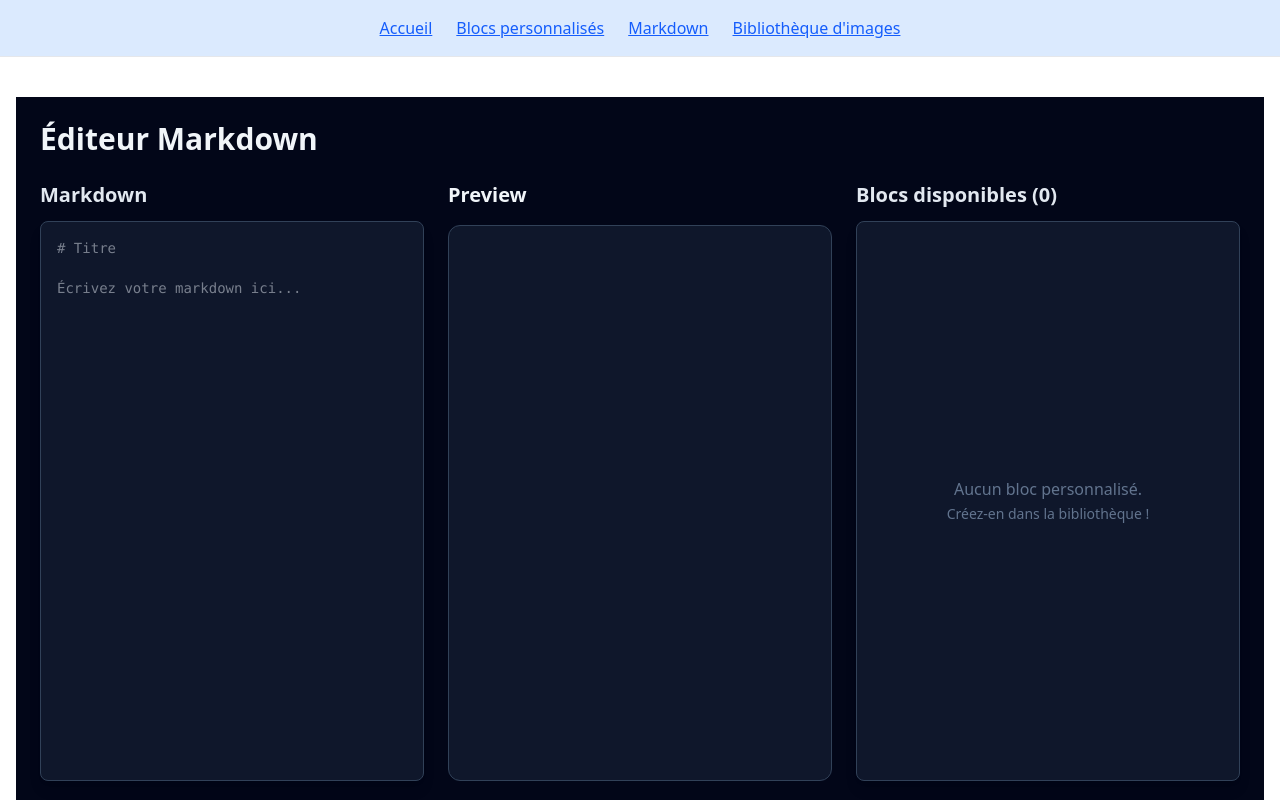
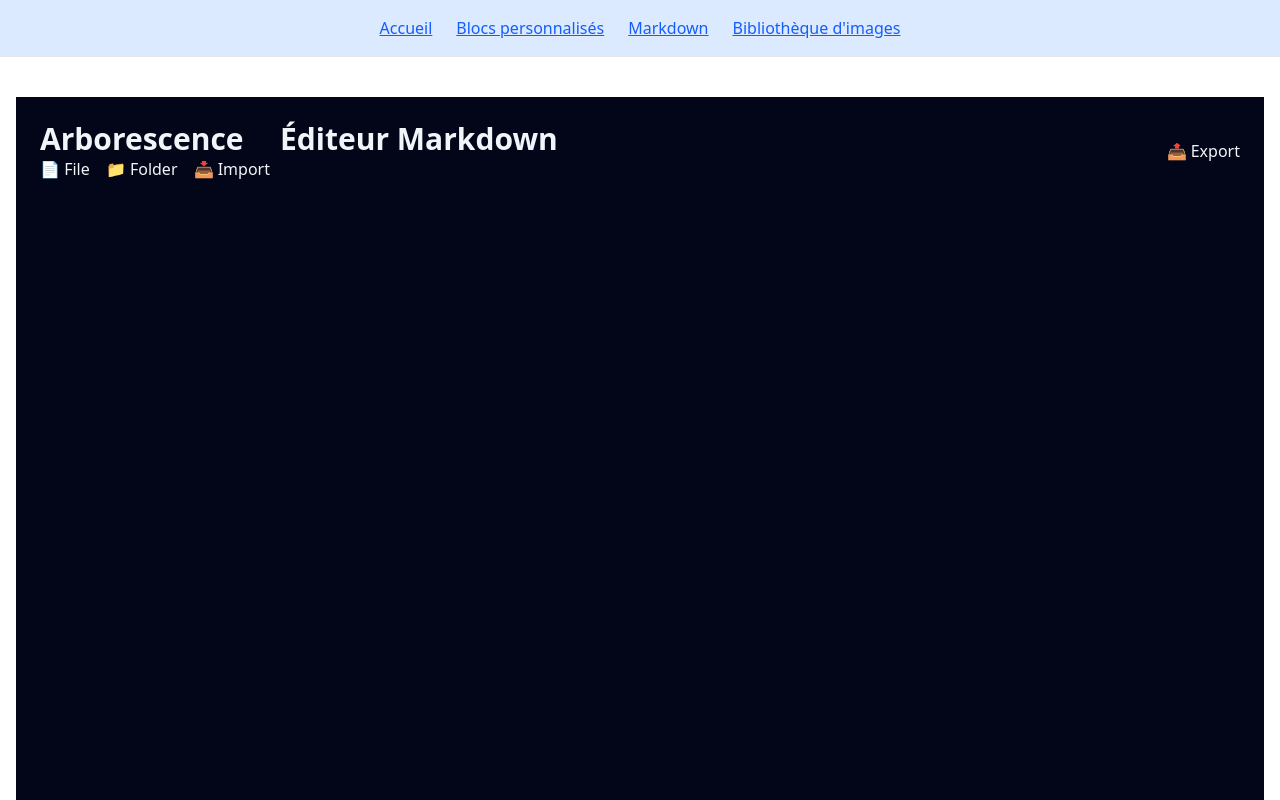
Before and after one commit to EnzoKFM/markdown-project, a React (Vite) app: page / in a window 1280 px wide. Shown: the top 800 px of the page. Built offline with nearby package versions, Linux system fonts and the light colour scheme.

Commit message:
connecting arbo to editor

```diff
--- a/src/components/arborescence/Arborescence.jsx
+++ b/src/components/arborescence/Arborescence.jsx
@@ -4,7 +4,7 @@ import { addNode, moveNode, changeName, deleteNode, importNode } from "../../sto
 import InputModal from "../modals/InputModal.jsx";
 import ConfirmModal from "../modals/ConfirmModal.jsx";
 
-function Arborescence() {
+function Arborescence({OnFileClick}) {
     const tree = useSelector((state) => state.tree.tree);
     const dispatch = useDispatch();
 
@@ -146,7 +146,7 @@ function Arborescence() {
                                 if (isFolder) {
                                     toggleFolder(node.id)
                                 } else {
-                                    console.log("Informations du fichier : ", node.text);
+                                    OnFileClick(node)
                                 };
                             }}
                         >
@@ -165,7 +165,7 @@ function Arborescence() {
 
     return (
         <>
-            <section className="p-4">
+            <section className="">
                 <h1 className="text-3xl font-bold">Arborescence</h1>
                 <div className="flex gap-4">
                     <button className="cursor-pointer" onClick={() => handleAddNode('root', 'file')}>📄 File</button>
--- a/src/pages/ImageLibrary.jsx
+++ b/src/pages/ImageLibrary.jsx
@@ -1,6 +1,6 @@
 import { useState, useEffect } from "react";
 import { useSelector, useDispatch } from "react-redux";
-import { addImage, deleteImage, renameImage, setImages } from "../store/imageSlice";
+import { addImage, deleteImage, renameImage, setImages } from "../store/slices/imageSlice";
 
 
 function ImageLibrary() {
--- a/src/pages/Markdown.jsx
+++ b/src/pages/Markdown.jsx
@@ -3,14 +3,20 @@ import MarkdownEditor from "../components/MarkdownEditor";
 import MarkdownPreview from "../components/MarkdownPreview";
 import MarkdownBlocks from "../components/MarkdownBlocks";
 import { useBlockShortcuts } from "../hooks/useBlockShortcuts";
-import { useSelector } from "react-redux";
+import { Provider, useSelector } from "react-redux";
+import store from "../store/store";
+import Arborescence from "../components/arborescence/Arborescence";
+import { saveNode } from "../store/slices/treeSlice";
+import { useDispatch } from "react-redux";
 
 export default function Markdown() {
     const [text, setText] = useState("");
+    const [node, setNode] = useState(null)
     const textareaRef = useRef(null);
     const { blocks } = useSelector((state) => state.blocks);
+    const dispatch = useDispatch();
 
-    function insert(content) {
+    function insertBlock(content) {
         const textarea = textareaRef.current;
 
         const start = textarea.selectionStart;
@@ -19,15 +25,64 @@ export default function Markdown() {
         setText((prev) => prev.slice(0, start) + content + prev.slice(end));
     }
 
-    useBlockShortcuts(blocks, insert);
+    function insertNode(node) {
+        setNode(node)
+        setText("")
+
+        const textarea = textareaRef.current;
+
+        const start = textarea.selectionStart;
+        const end = textarea.selectionEnd;
+
+        setText((prev) => prev.slice(0, start) + node.text + prev.slice(end));
+        console.log(text)
+    }
+
+    function saveFile(content) {
+        setText(content)
+
+        const nodeId = node.id
+        dispatch(saveNode({nodeId, content}))
+    }
+
+    function exportNode () {
+        const content = node.text;
+        const filename = `${node.name}.md`;
+
+        downloadFile(content, filename);
+    };
+
+    const downloadFile = (content, filename) => {
+        const blob = new Blob([content], { type: "text/plain" });
+        const url = URL.createObjectURL(blob);
+        const link = document.createElement("a");
+        link.href = url;
+        link.download = filename;
+        document.body.appendChild(link);
+        link.click();
+        document.body.removeChild(link);
+        URL.revokeObjectURL(url);
+    };
+
+    useBlockShortcuts(blocks, insertBlock);
 
     return (
-        <div className="w-full min-h-screen bg-slate-950 text-slate-100 p-6">
-            <div className="max-w-7xl mx-auto">
-                <h1 className="text-3xl font-bold mb-6">Éditeur Markdown</h1>
+        <div className="flex w-full min-h-screen bg-slate-950 text-slate-100 p-6">
+            <div className="w-[20%] ">
+                <Provider store={store}>
+                    <Arborescence
+                        OnFileClick={insertNode}/>
+                </Provider>
+            </div>
+            <div className="w-[80%] mx-auto">
+                <div className="flex justify-between ">
+                    <h1 className="text-3xl font-bold mb-6">Éditeur Markdown</h1>
+                    <button className="cursor-pointer" onClick={exportNode}>📤 Export</button>
+                </div>
 
-                <div className="grid grid-cols-1 lg:grid-cols-3 gap-6">
-                    <MarkdownEditor value={text} onChange={setText} ref={textareaRef} />
+
+                <div style={{visibility : node ? 'visible' : 'hidden'}}className="grid grid-cols-1 lg:grid-cols-3 gap-6">
+                    <MarkdownEditor value={text} onChange={saveFile} ref={textareaRef} />
 
                     <MarkdownPreview content={text} />
 
--- a/src/store/slices/treeSlice.js
+++ b/src/store/slices/treeSlice.js
@@ -130,9 +130,26 @@ const treeSlice = createSlice({
       const fileNode = action.payload.fileNode
 
       state.tree.children.push(fileNode)
+    },
+    saveNode: (state, action) => {
+      console.log(action.payload)
+      const {nodeId, content} = action.payload
+
+      const updateNode = (node, id) => {
+        if (node.id === id) {
+          node.text = content
+        };
+        for (const child of node.children || []) {
+          const found = updateNode(child, id);
+          if (found) return found;
+        }
+        return null;
+      };
+
+      updateNode(state.tree, nodeId)
     }
   }
 });
 
-export const { setTree, addNode, moveNode, changeName, deleteNode, importNode } = treeSlice.actions;
+export const { setTree, addNode, moveNode, changeName, deleteNode, importNode, saveNode } = treeSlice.actions;
 export default treeSlice.reducer;
--- a/src/store/store.js
+++ b/src/store/store.js
@@ -1,6 +1,6 @@
 import { configureStore } from "@reduxjs/toolkit";
 import blocksReducer from "./slices/blocksSlice";
-import imagesReducer from "./imageSlice";
+import imagesReducer from "./slices/imageSlice";
 import treeReducer from './slices/treeSlice';
 
 
```
Also changed, not shown: src/store/slices/imageSlice.js (renamed from src/store/imageSlice.js).
